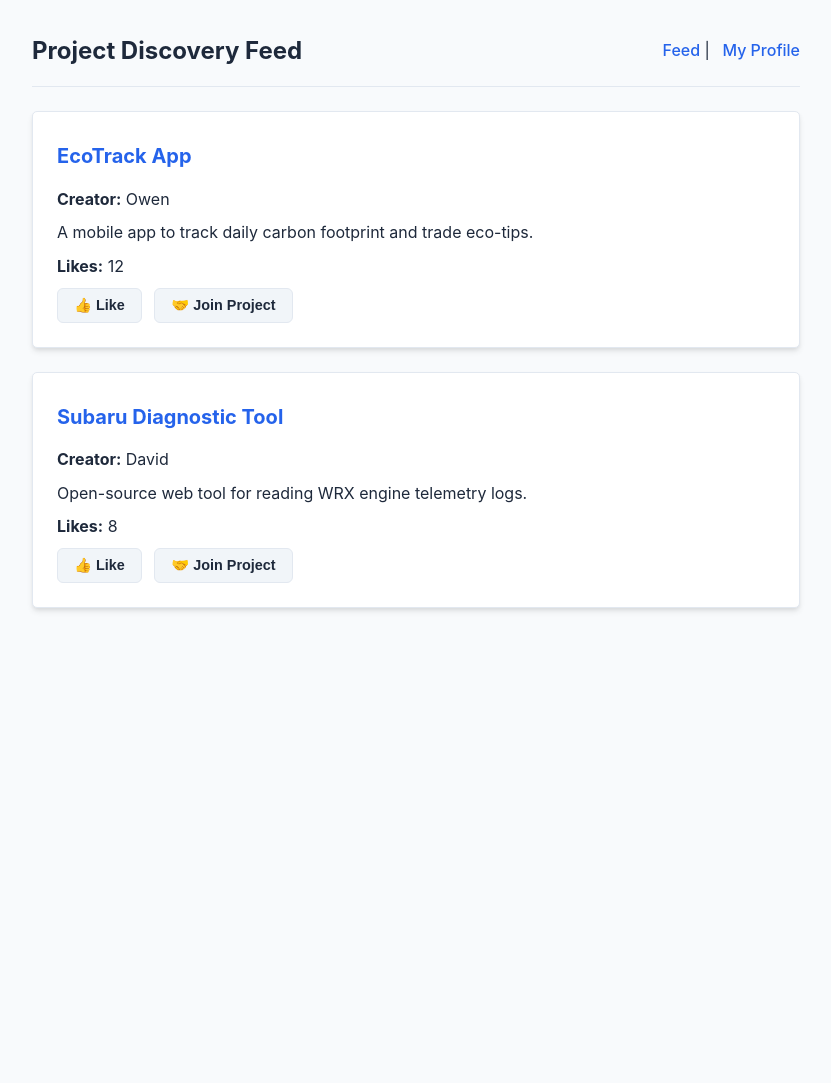
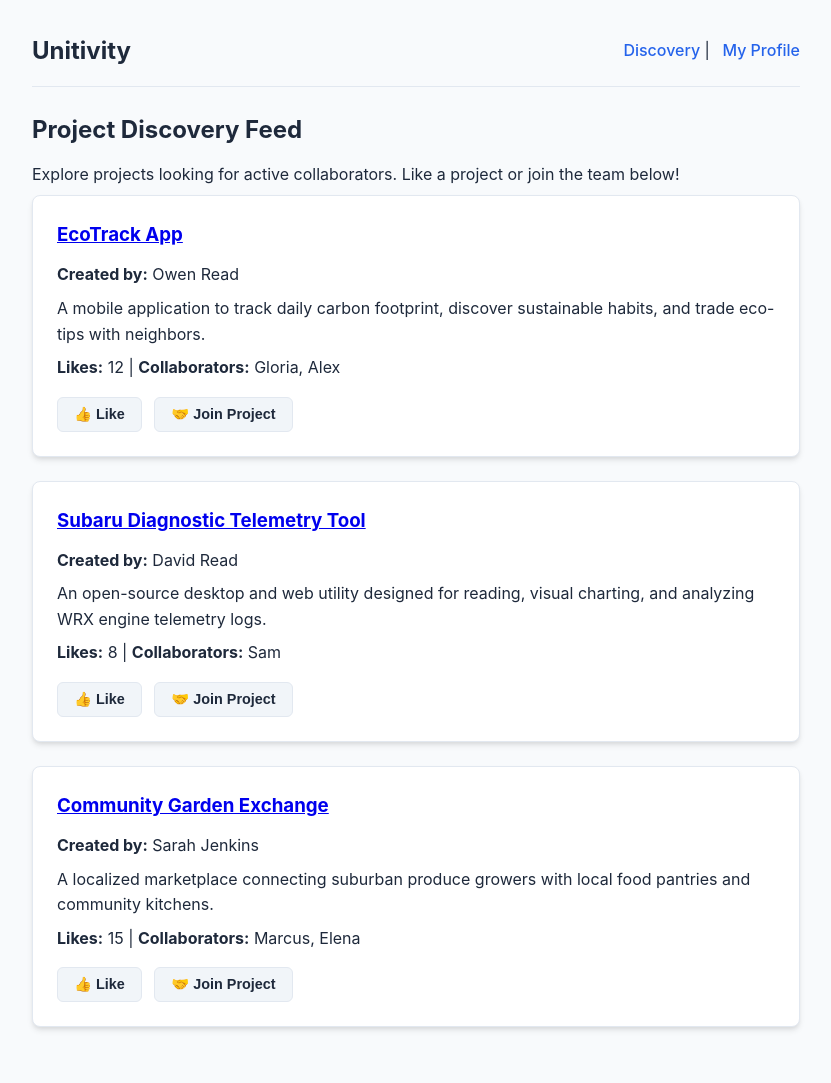
Before and after one commit to owenread/unitivity, a Django app: page / in a window 1280 px wide. Shown: the whole page, without its empty margins (224-1055 px from the left). Before the commit the page ends 611 px from the top, so only its background shows below. Run offline with Django 5.2, Linux system fonts and the light colour scheme.

Commit message:
FInal QOL fixes and bug fixes - Ready for video

```diff
--- a/core/templates/core/discovery.html
+++ b/core/templates/core/discovery.html
@@ -1,40 +1,74 @@
-{% load static %}
 <!DOCTYPE html>
 <html lang="en">
 
 <head>
     <meta charset="UTF-8">
-    <title>Discovery Feed</title>
-    <meta name="author" content="Owen Read">
-    <meta name="description" content="Discover new and exciting projects and be a captain on the flagship of innovation!">
+    <meta name="viewport" content="width=device-width, initial-scale=1.0">
+    <title>Unitivity - Discovery Feed</title>
+    <!-- Load static template tag library to handle local CSS asset paths -->
+    {% load static %}
     <link rel="stylesheet" href="{% static 'core/styles.css' %}">
 </head>
 
 <body>
+    <!-- Site Navigation & Header -->
     <header>
-        <h1>Project Discovery Feed</h1>
+        <h1>Unitivity</h1>
         <nav>
-            <a href="/">Feed</a> |
-            <a href="/profile/">My Profile</a>
+            <a href="{% url 'discovery_feed' %}">Discovery</a> |
+            <a href="{% url 'profile' %}">My Profile</a>
         </nav>
     </header>
-    <hr>
 
-    {% for proj in projects %}
-    <article style="border: 1px solid #ccc; padding: 15px; margin-bottom: 15px; border-radius: 5px;">
-        <h2><a href="/project/{{ proj.id }}/">{{ proj.title }}</a></h2>
-        <p><strong>Creator:</strong> {{ proj.creator }}</p>
-        <p>{{ proj.description }}</p>
-        <p><strong>Likes:</strong> {{ proj.likes }}</p>
+    <main>
+        <!-- Django Flash Messages Section: Displays action confirmation banners -->
+        {% if messages %}
+        <div class="messages-container">
+            {% for message in messages %}
+            <div class="alert alert-{{ message.tags }}">
+                {{ message }}
+            </div>
+            {% endfor %}
+        </div>
+        {% endif %}
 
-        <form method="POST" style="display:inline;">
+        <h2>Project Discovery Feed</h2>
+        <p>Explore projects looking for active collaborators. Like a project or join the team below!</p>
+
+        <!-- Dynamic Loop: Iterates over the list of project dictionaries passed from discovery_feed view -->
+        {% for project in projects %}
+        <article>
+            <h3>
+                <!-- Detail View Link: Passes project.id as a URL parameter to render the specific project route -->
+                <a href="{% url 'project_detail' project.id %}">{{ project.title }}</a>
+            </h3>
+            <p><strong>Created by:</strong> {{ project.creator }}</p>
+            <p>{{ project.description }}</p>
+            <p>
+                <strong>Likes:</strong> {{ project.likes }} |
+                <strong>Collaborators:</strong>
+                {% for member in project.collaborators %}
+                {{ member }}{% if not forloop.last %}, {% endif %}
+                {% empty %}
+                None
+                {% endfor %}
+            </p>
+
+            <!-- Interactive Form: Submits POST actions to trigger like or join logic in views.py -->
+            <form method="POST">
                 {% csrf_token %}
-            <input type="hidden" name="project_id" value="{{ proj.id }}">
+                <!-- Hidden field tracking which project target receives the action -->
+                <input type="hidden" name="project_id" value="{{ project.id }}">
+
+                <!-- Action Buttons: Evaluated by views.py via request.POST.get('action') -->
                 <button type="submit" name="action" value="like">👍 Like</button>
                 <button type="submit" name="action" value="join">🤝 Join Project</button>
             </form>
         </article>
+        {% empty %}
+        <p>No projects found at this time.</p>
         {% endfor %}
+    </main>
 </body>
 
 </html>
--- a/core/urls.py
+++ b/core/urls.py
@@ -1,8 +1,18 @@
+"""
+URL Routing Configuration for the 'core' application.
+Maps application routes to specific view functions defined in views.py.
+"""
+
 from django.urls import path
 from . import views
 
 urlpatterns = [
-    path('', views.discovery_feed, name='discovery'),
+    # Route: Home / Discovery Feed (http://127.0.0.1:8000/)
+    path('', views.discovery_feed, name='discovery_feed'),
+
+    # Route: Dynamic Project Detail View (e.g., http://127.0.0.1:8000/project/1/)
     path('project/<int:project_id>/', views.project_detail, name='project_detail'),
-    path('profile/', views.user_profile, name='profile'),
+
+    # Route: User Profile & Bio Management (http://127.0.0.1:8000/profile/)
+    path('profile/', views.profile_view, name='profile'),
 ]
--- a/core/views.py
+++ b/core/views.py
@@ -1,75 +1,131 @@
+"""
+Core Application Views & Business Logic.
+Handles template rendering, state manipulation, in-memory data filtering,
+and user interaction via POST forms and flash notifications.
+"""
+
 from django.shortcuts import render, redirect
+from django.contrib import messages
 
-# In-memory mock data temporarily until we build a functional database in the next two weeks.
+# In-memory mock database simulating dynamic persistence across HTTP requests
 PROJECTS = [
     {
         'id': 1,
         'title': 'EcoTrack App',
-        'creator': 'Owen',
-        'description': 'A mobile app to track daily carbon footprint and trade eco-tips.',
+        'creator': 'Owen Read',
+        'description': 'A mobile application to track daily carbon footprint, discover sustainable habits, and trade eco-tips with neighbors.',
         'likes': 12,
-        'progress': '50%',
-        'timeline': 'Phase 2: Beta Testing',
+        'progress': '75%',
+        'timeline': 'Phase 3: Beta Testing',
         'collaborators': ['Gloria', 'Alex']
     },
     {
         'id': 2,
-        'title': 'Subaru Diagnostic Tool',
-        'creator': 'David',
-        'description': 'Open-source web tool for reading WRX engine telemetry logs.',
+        'title': 'Subaru Diagnostic Telemetry Tool',
+        'creator': 'David Read',
+        'description': 'An open-source desktop and web utility designed for reading, visual charting, and analyzing WRX engine telemetry logs.',
         'likes': 8,
-        'progress': '25%',
-        'timeline': 'Phase 1: Prototyping',
+        'progress': '40%',
+        'timeline': 'Phase 2: Prototyping',
         'collaborators': ['Sam']
+    },
+    {
+        'id': 3,
+        'title': 'Community Garden Exchange',
+        'creator': 'Sarah Jenkins',
+        'description': 'A localized marketplace connecting suburban produce growers with local food pantries and community kitchens.',
+        'likes': 15,
+        'progress': '90%',
+        'timeline': 'Phase 4: Launch Prep',
+        'collaborators': ['Marcus', 'Elena']
     }
 ]
 
+# Single-user mock profile dictionary
 USER_PROFILE = {
     'name': 'Owen Read',
-    'role': 'Full Stack Developer',
-    'bio': 'Building clean web tools and learning Django frameworks.',
+    'role': 'Full-Stack Developer & Escalations Specialist',
+    'bio': 'Passionate software engineering student building clean, user-focused web tools and exploring Python web frameworks.',
 }
+
 
 def discovery_feed(request):
     """
-    Page 1: Renders the Discovery Feed listing all project ideas.
-    Handles 'Like' and 'Join' POST actions from user interactions.
+    Renders the main project feed.
+    Processes POST form requests to update like counts or join project teams,
+    triggering visual user feedback via Django's messaging system.
     """
     if request.method == 'POST':
-        project_id = int(request.POST.get('project_id', 0))
         action = request.POST.get('action')
 
+        # Safely extract and cast project ID from POST payload
+        try:
+            project_id = int(request.POST.get('project_id'))
+        except (TypeError, ValueError):
+            project_id = None
+
+        # Search for target project dictionary in data list
         for proj in PROJECTS:
             if proj['id'] == project_id:
                 if action == 'like':
                     proj['likes'] += 1
-                elif action == 'join' and 'You' not in proj['collaborators']:
-                    proj['collaborators'].append('You')
-        return redirect('discovery')
+                    messages.success(request, f"You liked '{proj['title']}'!")
+                elif action == 'join':
+                    # Append active user to project team if not already listed
+                    if USER_PROFILE['name'] not in proj['collaborators']:
+                        proj['collaborators'].append(USER_PROFILE['name'])
+                        messages.success(request, f"You joined the team for '{proj['title']}'!")
+                    else:
+                        messages.info(request, f"You are already a collaborator on '{proj['title']}'.")
+                break
 
-    context = {'projects': PROJECTS}
+    context = {
+        'projects': PROJECTS,
+        'user_name': USER_PROFILE['name'],
+    }
     return render(request, 'core/discovery.html', context)
+
 
 def project_detail(request, project_id):
     """
-    Page 2: Renders detailed project view including progress, timeline, and collaborators.
+    Lookup and render detailed view for a single project based on integer parameter matching.
     """
-    project = next((p for p in PROJECTS if p['id'] == project_id), None)
-    context = {'project': project}
+    target_project = None
+    for proj in PROJECTS:
+        if proj['id'] == project_id:
+            target_project = proj
+            break
+
+    context = {
+        'project': target_project
+    }
     return render(request, 'core/project_detail.html', context)
 
-def user_profile(request):
+
+def profile_view(request):
     """
-    Page 3: Displays user profile, allows updating bio info, and lists created projects.
+    Renders the user profile page.
+    Handles bio and name update POST forms and filters projects related to the current user.
     """
     if request.method == 'POST':
-        USER_PROFILE['name'] = request.POST.get('name', USER_PROFILE['name'])
-        USER_PROFILE['bio'] = request.POST.get('bio', USER_PROFILE['bio'])
-        return redirect('profile')
+        new_name = request.POST.get('name')
+        new_bio = request.POST.get('bio')
 
-    my_projects = [p for p in PROJECTS if p['creator'] == 'Owen']
+        if new_name:
+            USER_PROFILE['name'] = new_name
+        if new_bio:
+            USER_PROFILE['bio'] = new_bio
+
+        messages.success(request, "Profile information updated successfully!")
+
+    # Dynamic filter: Selects projects where the user is either the creator or listed in collaborators
+    user_projects = [
+        proj for proj in PROJECTS
+        if proj['creator'] == USER_PROFILE['name'] or USER_PROFILE['name'] in proj['collaborators']
+    ]
+
     context = {
         'profile': USER_PROFILE,
-        'my_projects': my_projects
+        'my_projects': user_projects
     }
     return render(request, 'core/profile.html', context)
--- a/mysite/urls.py
+++ b/mysite/urls.py
@@ -16,10 +16,18 @@ Including another URLconf
 
     Leaving this in the code intentionally for future use and callback
 """
+"""
+Root URL Configuration for the 'mysite' Django project.
+Includes app-level routing modules into the top-level URL dispatcher.
+"""
+
 from django.contrib import admin
 from django.urls import path, include
 
 urlpatterns = [
+    # Built-in Django administrative panel interface
     path('admin/', admin.site.urls),
+
+    # Delegates all root paths directly to the core application's urls.py
     path('', include('core.urls')),
 ]
```
Also changed, not shown: core/templates/core/profile.html (+44 -22 lines), core/templates/core/project_detail.html (+24 -15 lines). Lines whose indentation alone changed are shown as unchanged.
